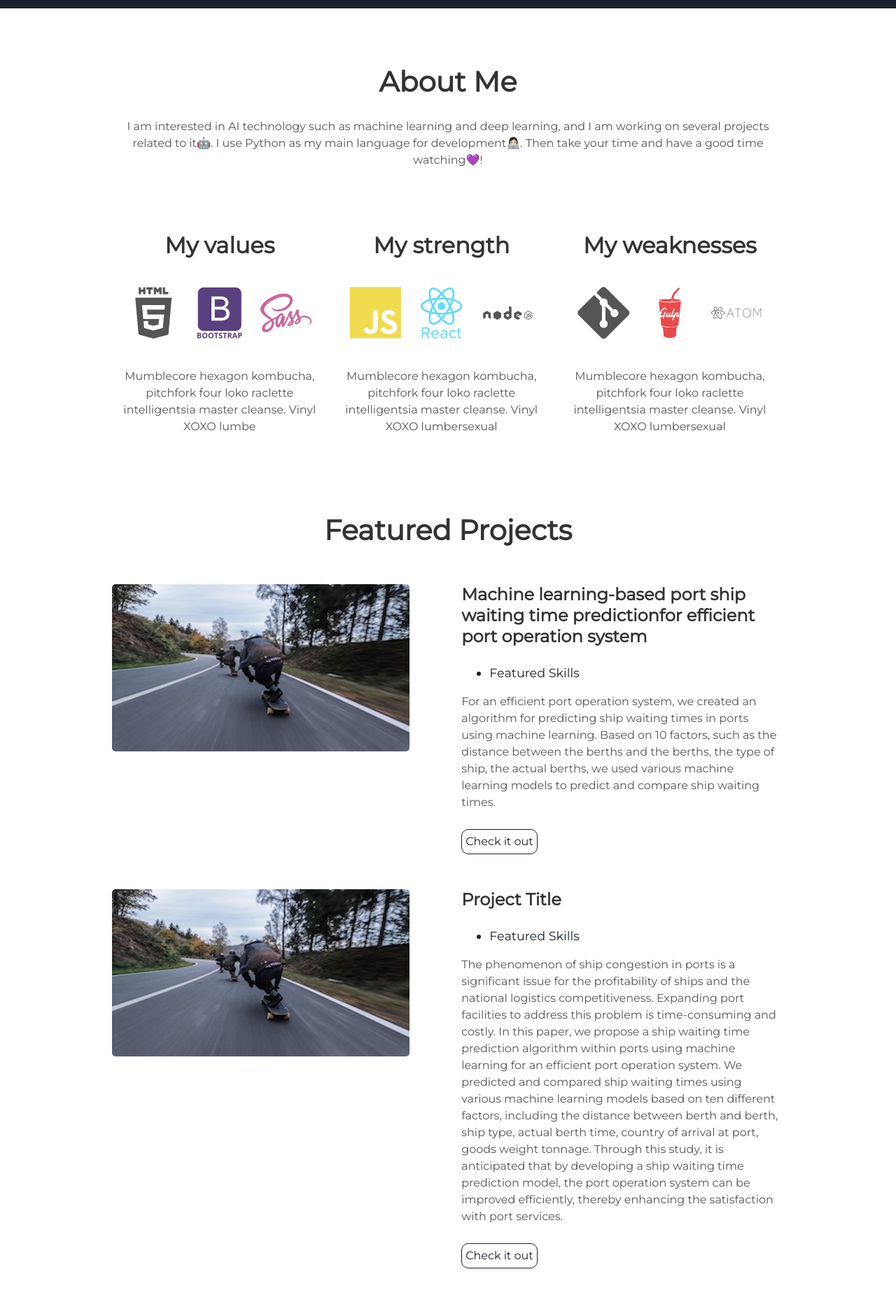
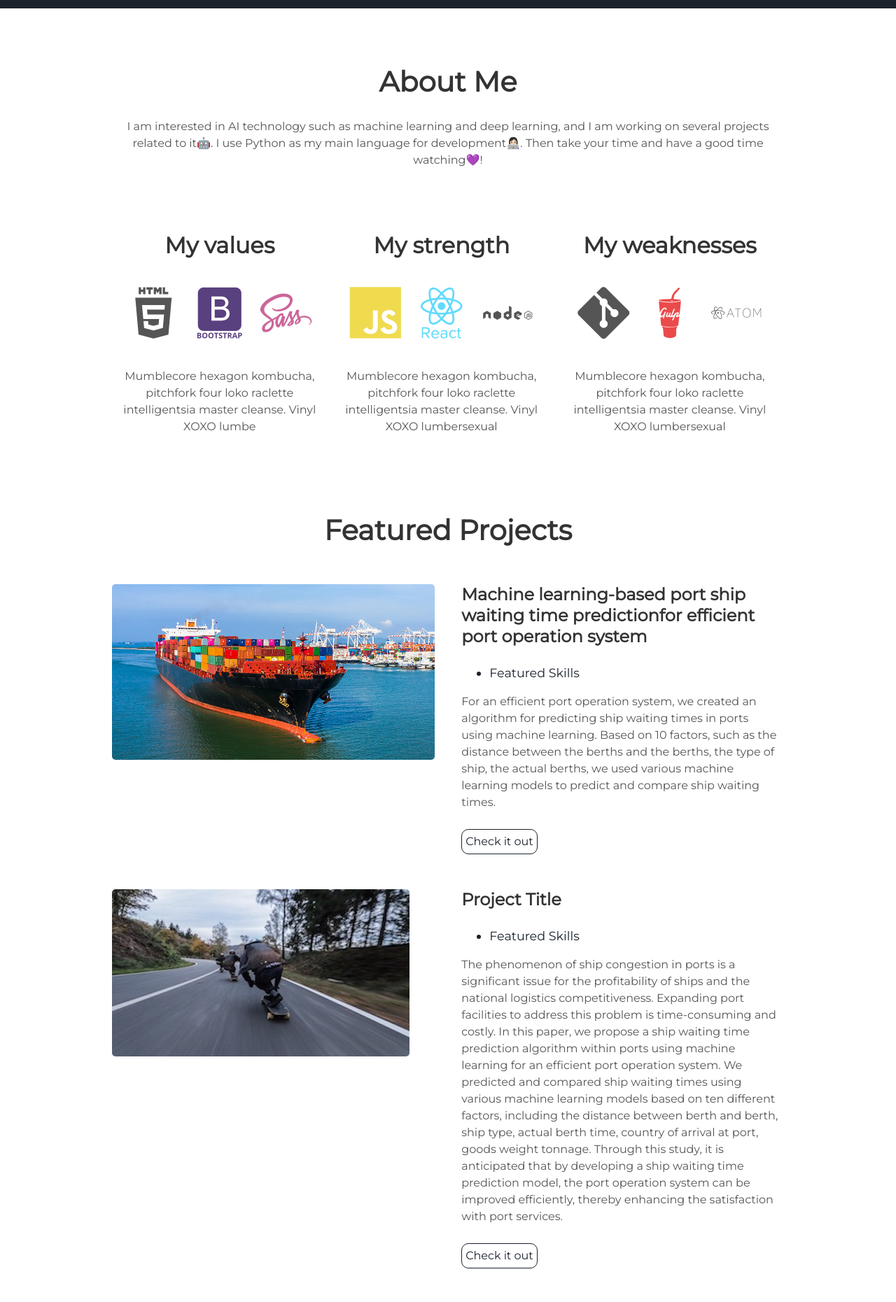
Before and after one commit to alsghk05/alsghk05.github.io, a Jekyll site: the page built from index.html, in a window 1280 px wide. Shown: the part 888-2749 px from the top of the page at 70% size. Built offline with Jekyll 4.4.1, drawn with Linux system fonts in a browser that asks for light colours.

Commit message:
Update projects.html

```diff
--- a/_includes/projects.html
+++ b/_includes/projects.html
@@ -3,7 +3,7 @@
 </div>
 <div class="user-projects">
   <div class="images-left">
-    <img alt="mountains" src="{{ "/assets/img/skate.jpg" | prepend: site.baseurl }}" />
+    <img alt="mountains" src="{{ "/assets/img/ship.jpg" | prepend: site.baseurl }}" />
   </div>
   <div class="contents-right">
     <h3> Machine learning-based port ship waiting time predictionfor efficient port operation system </h3>
@@ -37,6 +37,6 @@
       <li> Featured Skills</li>
     </ul>
     <p>The phenomenon of ship congestion in ports...</p>
-    <a class="project-link" href="{{ site.baseurl }}/_includes/ship-waiting-time.html">Check it out</a>
+    <a class="project-link" href="{{ site.baseurl }}/projects/ship-waiting-time.html">Check it out</a>
   </div>
 </div>
```
